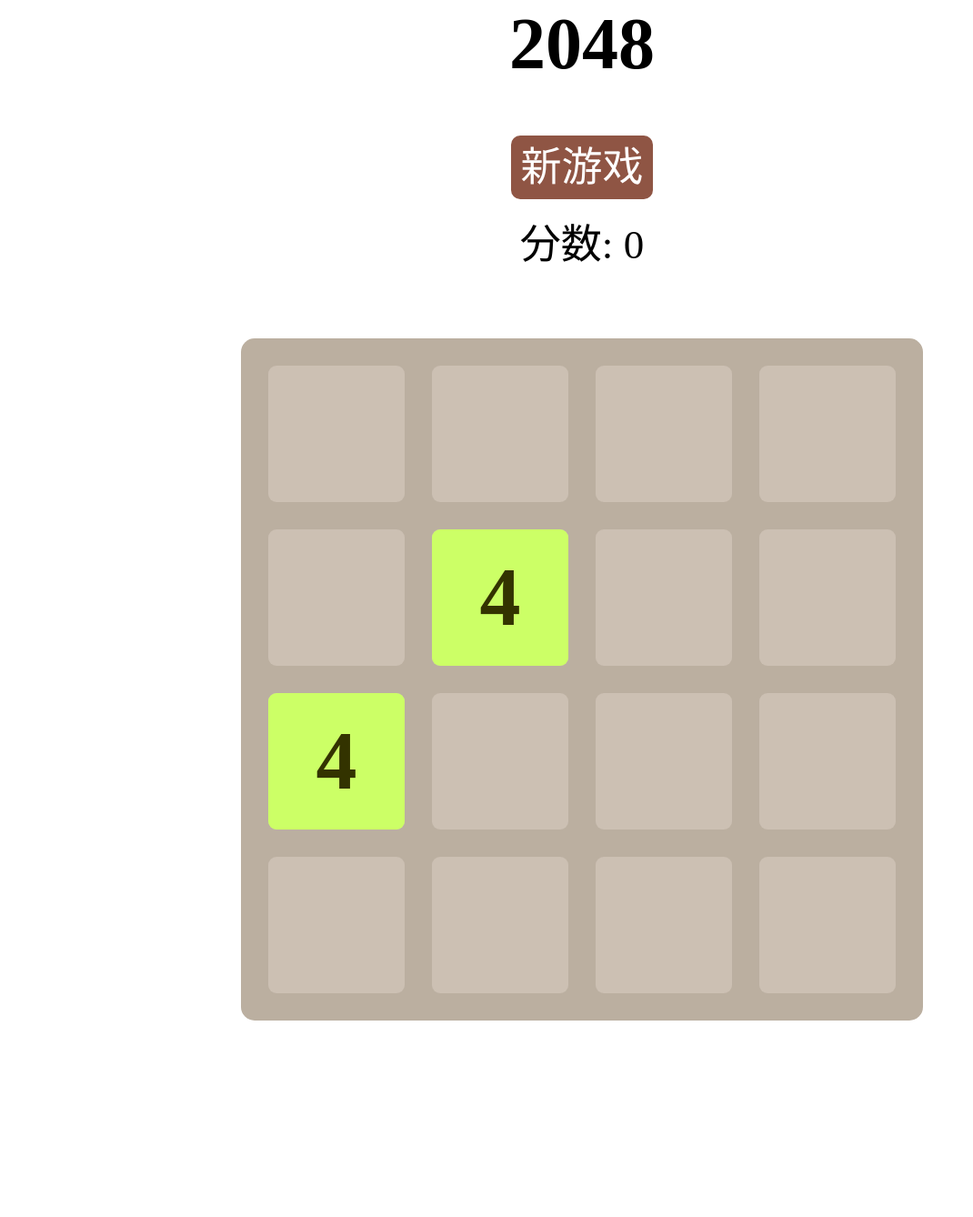
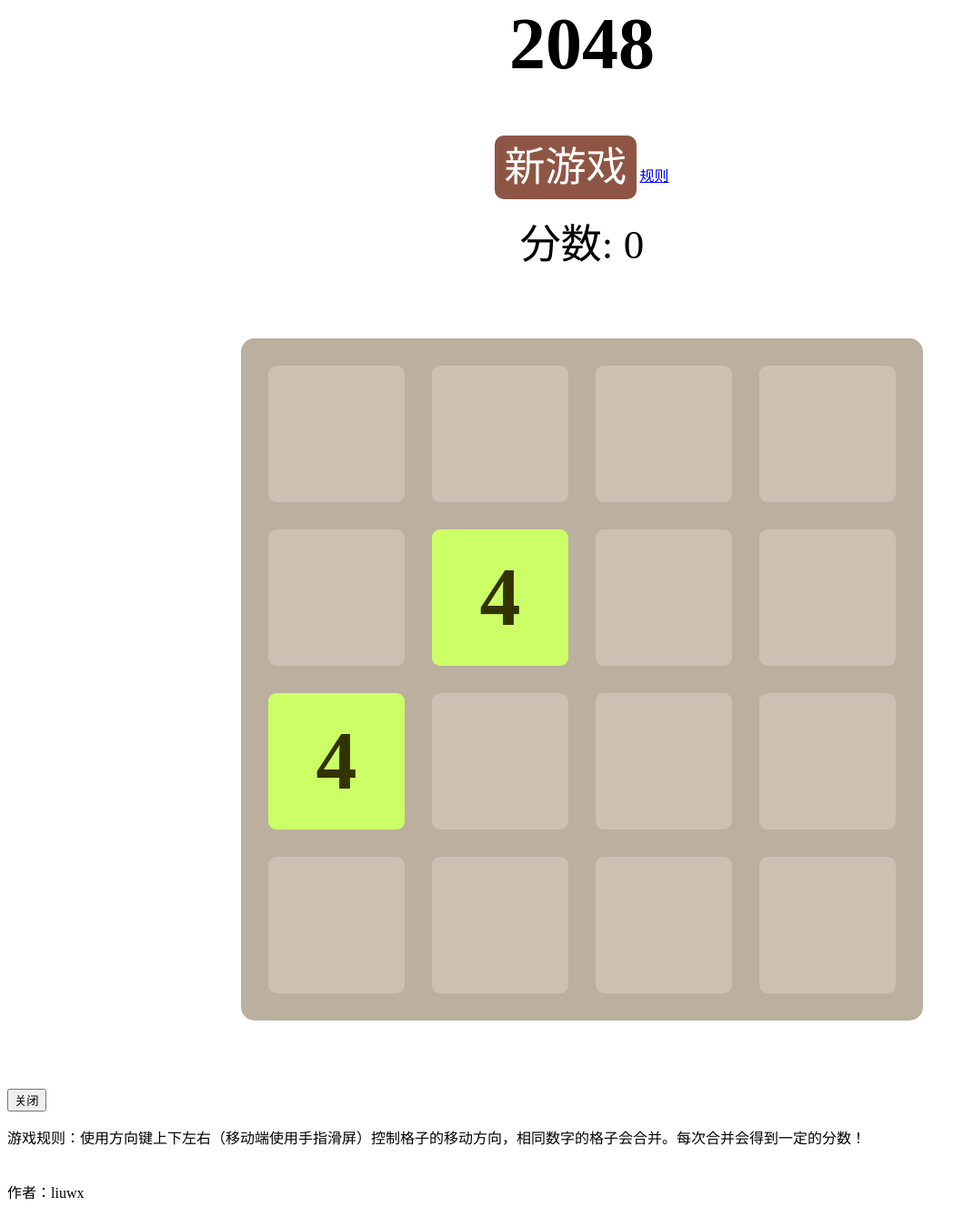
Before and after one commit to lwxsanshui/2048, a plain HTML site: page 2048/index.html in a window 1280 px wide. Shown: the part 51-1389 px from the top of the page at 91% size, without its empty margins (0-1070 px from the left). Before the commit the page ends 1248 px from the top, so only its background shows below. Drawn offline with Linux system fonts and the light colour scheme.

Commit message:
Update index.html

```diff
--- a/2048/index.html
+++ b/2048/index.html
@@ -1,5 +1,7 @@
 <!DOCTYPE html>
 <html>
+<!--作者：刘文晓；联系方式：lwx_sanshui@163.com-->
+<!--github:https://github.com/lwxsanshui-->
 <head lang="en">
     <meta charset="UTF-8">
     <title>网页版2048</title>
@@ -9,9 +11,11 @@
 <header>
     <h1>2048</h1>
     <a href="#" id="newGameButton">新游戏</a>
+    <a href="#" id="open-rule">规则</a>
     <p><span id="score-1">分数:</span> <span id="score-2">0</span></p>
 </header>
 <div id="grid-container">
+
     <div class="grid-cell" id="grid-0-0"></div>
     <div class="grid-cell" id="grid-0-1"></div>
     <div class="grid-cell" id="grid-0-2"></div>
@@ -28,8 +32,17 @@
     <div class="grid-cell" id="grid-3-1"></div>
     <div class="grid-cell" id="grid-3-2"></div>
     <div class="grid-cell" id="grid-3-3"></div>
+
 </div>
-
+<div id="rule">
+    <button id="close-rule">关闭</button>
+    <p>游戏规则：使用方向键上下左右（移动端使用手指滑屏）控制格子的移动方向，相同数字的格子会合并。每次合并会得到一定的分数！
+        <br/>
+        <br/>
+        <br/>
+    作者：liuwx
+    </p>
+</div>
 <script src="script/jquery.js"></script>
 <script src="script/support.js"></script>
 <script src="script/base.js"></script>
```
